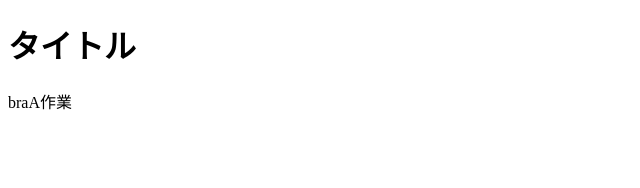
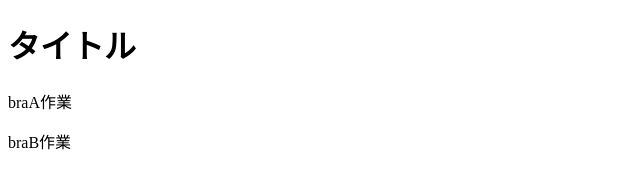
Before and after one commit to arihito/practiceTest_20250515, a plain HTML site: page index.html in a window 1280 px wide. Shown: the full height of the page, 0-640 px from the left. Drawn offline with Linux system fonts and the light colour scheme.

Commit message:
braB追加

```diff
--- a/index.html
+++ b/index.html
@@ -8,5 +8,6 @@
 <body>
     <h1>タイトル</h1>
     <p>braA作業</p>
+    <p>braB作業</p>
 </body>
 </html>
```
